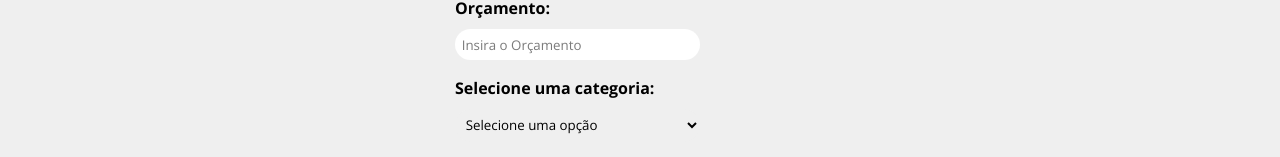
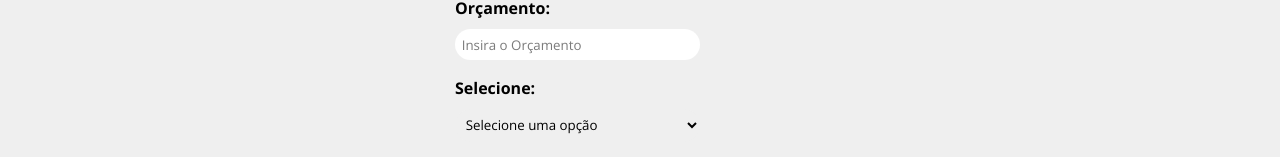
Before and after one commit to onativo/React-Js.Projecta, a React (Create React App) app in the folder Curso de ReactJs/meu-site/: page /NovoProjeto in a window 1280 px wide. Shown: the part 367-524 px from the top of the page. Built offline with nearby package versions, Linux system fonts and the light colour scheme; data requests are answered from the project's data file.

Commit message:
associação com backend
criei uma aplicação que envia os dados preenchidos no formulário para um banco de dados onde ficam registrados

```diff
--- a/Curso de ReactJs/meu-site/db.json
+++ b/Curso de ReactJs/meu-site/db.json
@@ -1,5 +1,61 @@
 {
-  "projects": [],
+  "projects": [
+    {
+      "name": "qweqwe",
+      "budget": "123123",
+      "category": {
+        "id": "Desenvolvimento",
+        "name": "Desenvolvimento"
+      },
+      "custo": 0,
+      "servicos": [],
+      "id": 1
+    },
+    {
+      "name": "teste ok",
+      "budget": "12345",
+      "category": {
+        "id": "3",
+        "name": "Design"
+      },
+      "custo": 0,
+      "servicos": [],
+      "id": 2
+    },
+    {
+      "name": "outro projeto",
+      "budget": "123456",
+      "category": {
+        "id": "1",
+        "name": "Infra"
+      },
+      "custo": 0,
+      "servicos": [],
+      "id": 3
+    },
+    {
+      "name": "111",
+      "budget": "998",
+      "category": {
+        "id": "1",
+        "name": "Infra"
+      },
+      "custo": 0,
+      "servicos": [],
+      "id": 4
+    },
+    {
+      "name": "novo",
+      "budget": "8979",
+      "category": {
+        "id": "4",
+        "name": "Planejamento"
+      },
+      "custo": 0,
+      "servicos": [],
+      "id": 5
+    }
+  ],
   "cat": [
     {
       "id": 1,
--- a/Curso de ReactJs/meu-site/src/components/Formulario/Select.js
+++ b/Curso de ReactJs/meu-site/src/components/Formulario/Select.js
@@ -6,10 +6,13 @@ function Select({text, name, options, handleOnChange, value}){
       <label htmlFor={name}> {text} </label>
       <select
         name={name}
-        id={name}>
+        id={name}
+        onChange={handleOnChange}
+        value={value || ''}
+      >
           <option>Selecione uma opção</option>
           {options.map((option) => (
-            <option value={options.id}key={option.id}>
+            <option value={option.id}key={option.id}>
               {option.name}
             </option>
           ))}
--- a/Curso de ReactJs/meu-site/src/components/Projetos/Formulario.js
+++ b/Curso de ReactJs/meu-site/src/components/Projetos/Formulario.js
@@ -5,9 +5,10 @@ import Select from '../Formulario/Select'
 import Submit from '../Formulario/Submit'
 import styles from './Formulario.module.css'
 
-function Formulario({btnText}){
+function Formulario({handleSubmit, btnText, projectData}){
 
   const [cat, setCat] = useState([])
+  const [project, setProject] = useState(projectData || {})
 
   useEffect(() => {
     fetch("http://localhost:5000/cat",{
@@ -23,14 +24,36 @@ function Formulario({btnText}){
       .catch(err => console.log(err))
   }, [])
 
+  const submit = (e =>{
+    e.preventDefault()
+    handleSubmit(project)
+    //console.log(project)
+    }
+  )
+
+  function handleChange(e){
+    setProject({...project, [e.target.name]:e.target.value})
+    console.log(project)
+  }
+
+  function handleCategory(e){
+    setProject({...project,
+      category: {
+        id: e.target.value,
+        name: e.target.options[e.target.selectedIndex].text,
+    }
+  })
+  }
   return(
-    <form className={styles.form}>
+    <form onSubmit={submit} className={styles.form}>
       <div>
         <Input
         type='text'
         text='Nome do Projeto'
         name='name'
         placeholder='Insira o nome do Projeto'
+        handleOnChange={handleChange}
+        value={project.name ? project.name: '' }
         />
       </div>
       <div>
@@ -39,13 +62,17 @@ function Formulario({btnText}){
         text='Orçamento'
         name='budget'
         placeholder='Insira o Orçamento'
+        handleOnChange={handleChange}
+        value={project.budget ? project.budget: '' }
         />
       </div>
       <div>
         <Select
           name='category_id'
-          text='Selecione uma categoria:'
+          text='Selecione:'
           options={cat}
+          handleOnChange={handleCategory}
+          value={project.category ? project.category.id: ''}
         />
       </div>
       <div>
--- /dev/null
+++ b/Curso de ReactJs/meu-site/src/components/layouts/Message.js
@@ -0,0 +1,32 @@
+import {useState, useEffect} from 'react'
+import styles from './Message.module.css'
+
+function Message({type, msg}){
+
+  const [visible, setVisible] = useState(false)
+
+  useEffect(()  => {
+
+    if(!msg){
+      setVisible(false)
+      return
+    }
+    setVisible(true)
+
+    const timer = setTimeout(() => {
+      setVisible(false)
+    }, 3000)
+
+    return () => clearTimeout(timer)
+
+  },[msg])
+
+  return (
+    <>{visible && (
+      <div className={`${styles.message} ${styles[type]}`}>{msg}</div>
+    )}
+    </>
+  )
+}
+
+export default Message
--- /dev/null
+++ b/Curso de ReactJs/meu-site/src/components/layouts/Message.module.css
@@ -0,0 +1,21 @@
+.message{
+  width: 75%;
+  padding: 1em;
+  border: 1px solid #000;
+  margin: 0 auto;
+  text-align: center;
+  margin-bottom: 1.5em;
+  border-radius: 20px;
+}
+
+.success{
+  color: #155724;
+  background-color: #d4edda;
+  border-color: #c3e6cb;
+}
+
+.err{
+  color: #721c24;
+  background-color: #f8d7da;
+  border-color: #f5c6cb;
+}
--- a/Curso de ReactJs/meu-site/src/components/pages/NovoProjeto.js
+++ b/Curso de ReactJs/meu-site/src/components/pages/NovoProjeto.js
@@ -1,12 +1,35 @@
 import Formulario from '../Projetos/Formulario'
 import styles from './NovoProjeto.module.css'
+import {useNavigate} from 'react-router-dom'
 
 function NovoProjeto({}){
+
+  const navigate = useNavigate()
+
+  function createPost(project){
+    //inicia custos e serviços
+    project.custo = 0
+    project.servicos = []
+
+    fetch("http://localhost:5000/projects", {
+      method: "POST",
+      headers: {
+        'Content-type': 'application/json;charset=utf-8'},
+      body: JSON.stringify(project)
+    })
+    .then((resp) => resp.json())
+    .then((data) => {
+      console.log(data)
+      navigate('/projects', {state: {message: 'Projeto criado com sucesso!!'}})
+    })
+    .catch(err => console.log(err))
+  }
+
   return(
     <div className={styles.novo_projeto}>
       <h1>Criar Projeto</h1>
       <p>Crie seu projeto para adicionar serviços.</p>
-      <Formulario btnText='Criar Projeto'/>
+      <Formulario handleSubmit={createPost} btnText='Criar Projeto'/>
     </div>
   )
 }
--- a/Curso de ReactJs/meu-site/src/components/pages/Projects.js
+++ b/Curso de ReactJs/meu-site/src/components/pages/Projects.js
@@ -1,7 +1,19 @@
+import Message from "../layouts/Message"
+import { useLocation } from "react-router-dom"
+
 function Projects(){
-  return(<div>
-    <h1>Projetos</h1>
-  </div>
+
+    const location = useLocation()
+    let message = ''
+    if(location.state){
+      message = location.state.message
+    }
+
+  return(
+    <div>
+      <h1>Projetos cadastrados</h1>
+      {message && <Message type='success' msg={message}/>}
+    </div>
   )
 }
 
```
